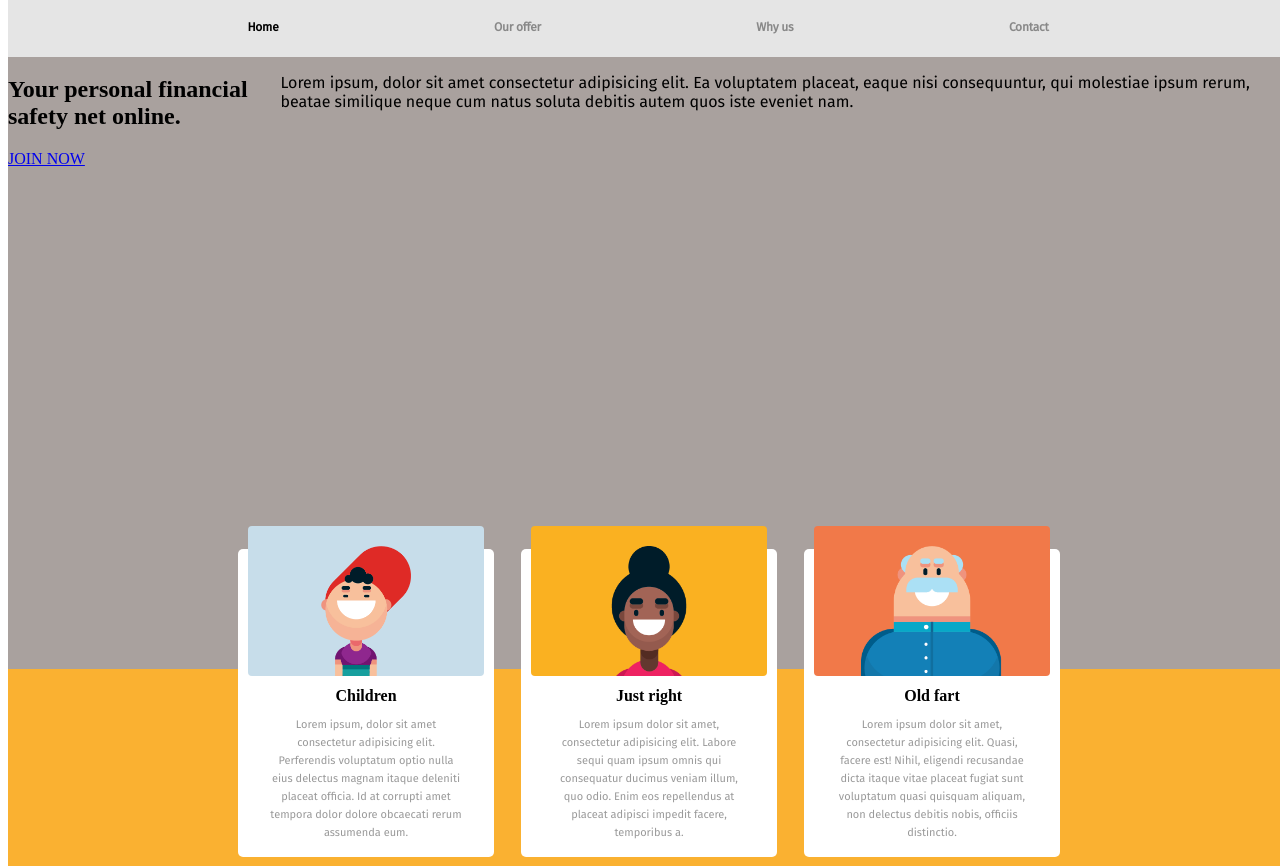
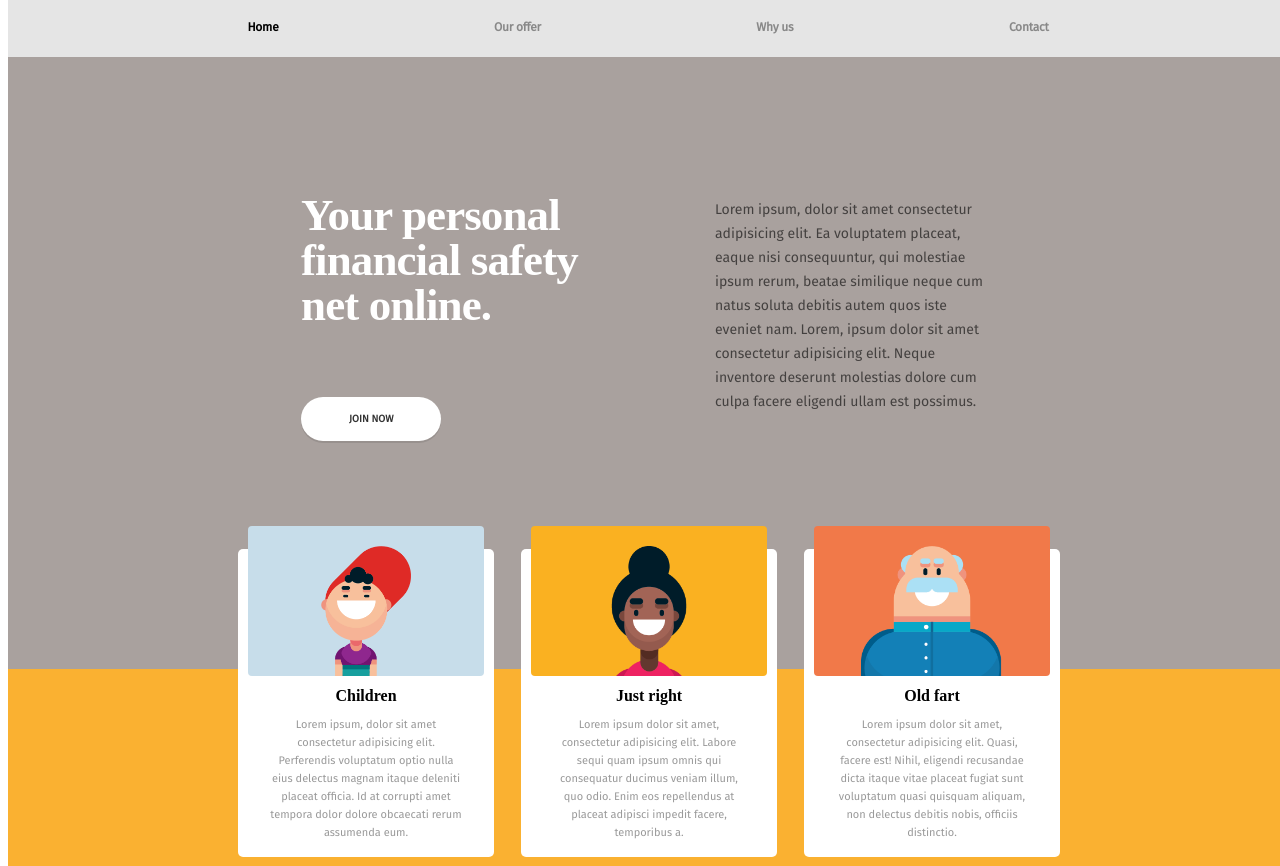
Before and after one commit to jensengbg-jakob-reesalu/LayoutProject, a plain HTML site: page index.html in a window 1280 px wide. Shown: the part 726-1592 px from the top of the page. Drawn offline with Linux system fonts and the light colour scheme; a web font is replaced by a local one.

Commit message:
Arranged gray-section content

```diff
--- a/css/style.css
+++ b/css/style.css
@@ -36,7 +36,6 @@ p {
 
 .covered img {
     width: 100%;
-
     object-fit: cover;
 }
 
@@ -106,9 +105,59 @@ main {
 
 .gray {
     display: flex;
+    justify-content: center;
+    align-items: center;
     height: 612px;
     background-color: #a9a19e;
 }
+
+.h2-gray {
+    display: flex;
+    flex-direction: column;
+    align-items: space-between;
+    margin-bottom: 8rem;
+    width: 314px;
+}
+
+.gray h2 {
+    font-family: 'Frank Ruhl Libre';
+    font-style: normal;
+    font-weight: 900;
+    font-size: 45px;
+    line-height: 100%;
+    letter-spacing: -0.02em;
+    color: #FFFFFF;
+}
+
+.gray a {
+    align-self: flex-start;
+    margin-top: 2rem;
+    background: #FFFFFF;
+    box-shadow: 0px 2px 0px rgba(0, 0, 0, 0.1);
+    border-radius: 100px;
+    text-decoration: none;
+    font-family: 'Fira Sans';
+    font-style: normal;
+    font-weight: bold;
+    font-size: 10px;
+    line-height: 12px;
+    padding: 1rem 3rem 1rem 3rem;
+    color: rgba(0, 0, 0, 0.8);
+
+}
+
+.gray p {
+    width: 280px;
+    margin-bottom: 8rem;
+    margin-left: 100px;
+    font-family: 'Fira Sans';
+    font-style: normal;
+    font-weight: 500;
+    font-size: 14px;
+    line-height: 24px;
+    color: rgba(0, 0, 0, 0.6);
+}
+
 .div-img{
     position: absolute;
     display: flex;
--- a/index.html
+++ b/index.html
@@ -44,12 +44,15 @@
     </header>
     <main>
         <section class="gray">
-            <div class="div-gray">
+            <div class="h2-gray">
                 <h2>Your personal financial safety net online.</h2>
                 <a href="#">JOIN NOW</a>
             </div>
-            <p>Lorem ipsum, dolor sit amet consectetur adipisicing elit. Ea voluptatem placeat, eaque nisi consequuntur,
-                qui molestiae ipsum rerum, beatae similique neque cum natus soluta debitis autem quos iste eveniet nam.
+            <p>Lorem ipsum, dolor sit amet consectetur adipisicing elit. Ea voluptatem placeat, eaque nisi
+                consequuntur,
+                qui molestiae ipsum rerum, beatae similique neque cum natus soluta debitis autem quos iste eveniet
+                nam. Lorem, ipsum dolor sit amet consectetur adipisicing elit. Neque inventore deserunt molestias dolore
+                cum culpa facere eligendi ullam est possimus.
             </p>
         </section>
 
@@ -83,7 +86,7 @@
             <p>Lorem ipsum dolor sit amet consectetur adipisicing elit. Nemo magni quo quibusdam, repellendus obcaecati
                 ullam sit. Dolor blanditiis dolorum, quis consectetur dolores odio, deleniti soluta enim repudiandae,
                 voluptatibus explicabo possimus.</p>
-                <br>
+            <br>
             <p>Lorem ipsum dolor sit amet, consectetur adipisicing elit. Quasi, facere est! Nihil, eligendi recusandae
                 dicta itaque vitae .</p>
         </section>
```
